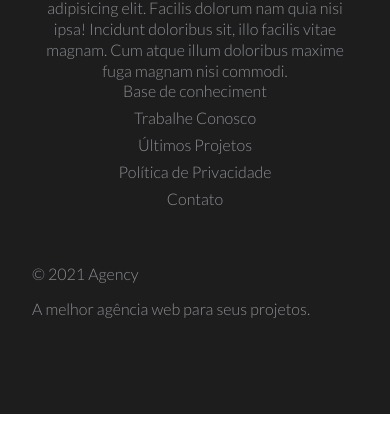
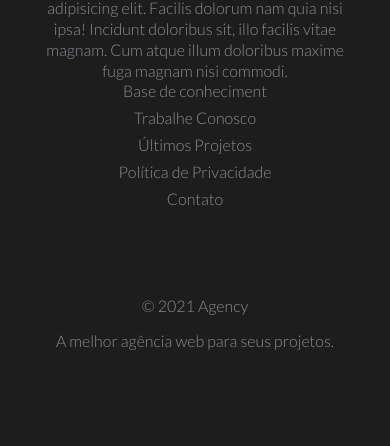
Before and after one commit to Paul0-Henrique-Da-Silva/Agency, a plain HTML site: page index.html in a window 390 px wide. Shown: the part 5443-5889 px from the top of the page. Before the commit the page ends 5857 px from the top, so only its background shows below. Drawn offline with Linux system fonts and the light colour scheme.

Commit message:
detalhes footer

```diff
--- a/sass/styles.sass
+++ b/sass/styles.sass
@@ -253,6 +253,9 @@ footer
       &-list
         padding: 0 1rem
 
+        @include mobile
+          margin-bottom: 2rem
+
         li
           margin-bottom: .5rem
 
@@ -274,5 +277,8 @@ footer
     width: 100%
     margin-top: 3rem
 
+    @include mobile
+      text-align: center
+
     p
       margin-bottom: 1rem
```
Also changed, not shown: css/styles.css, 1 other file.
